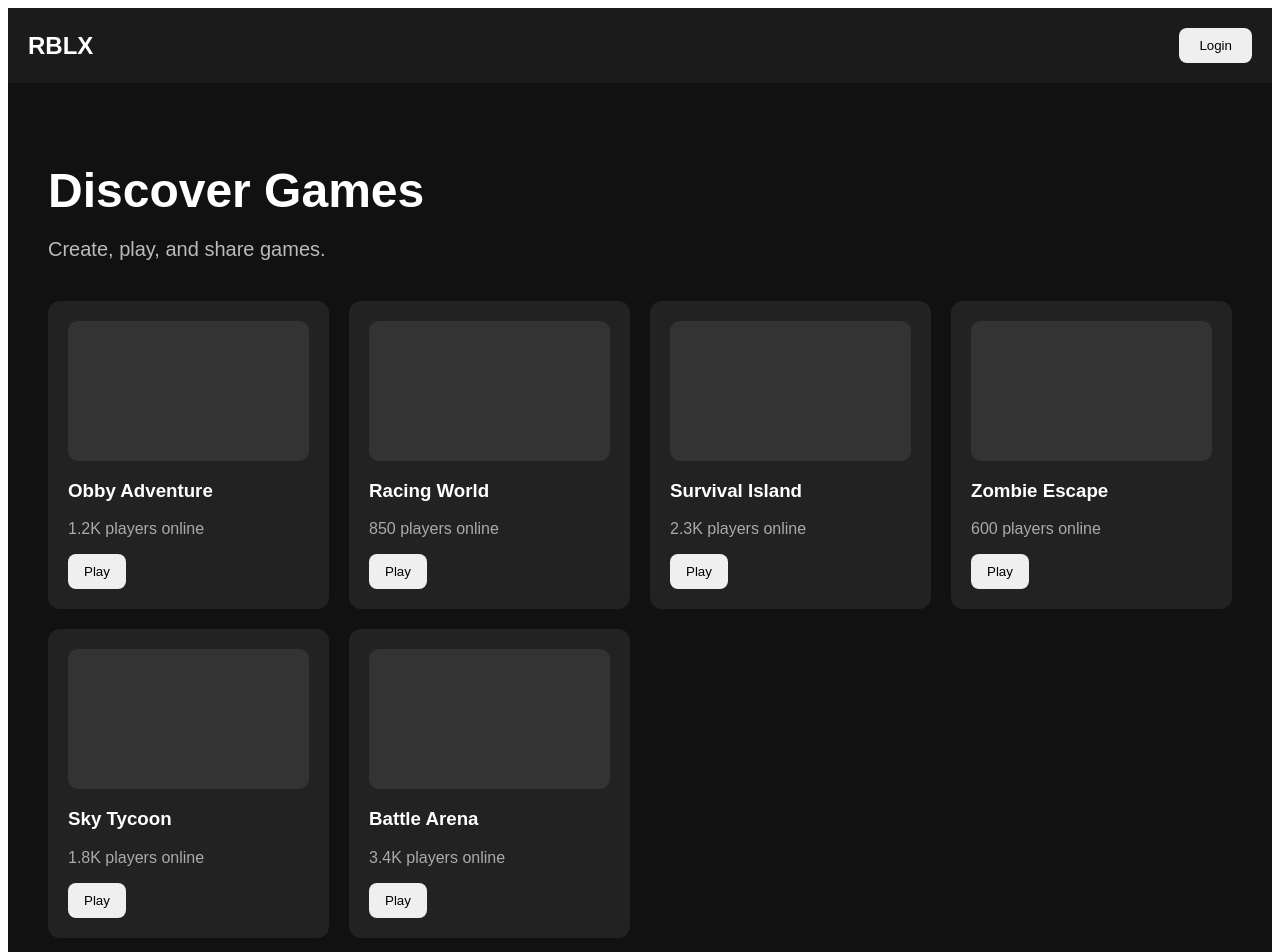
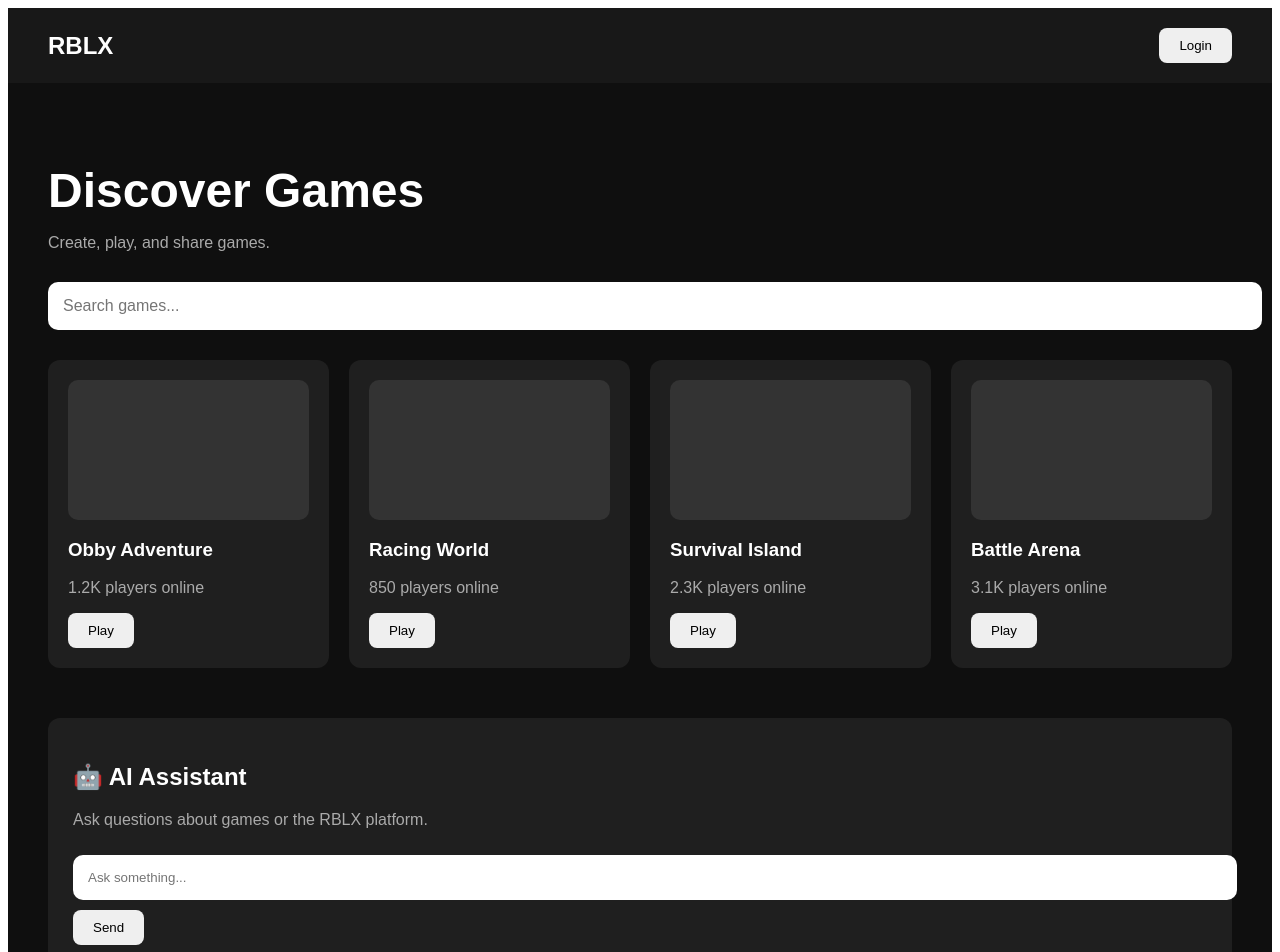
Before and after one commit to khoatran98tx-Sovereign/rblx, a Next.js app: page / in a window 1280 px wide. Shown: the top 952 px of the page. Built offline with nearby package versions, Linux system fonts and the light colour scheme.

Commit message:
Update page.js

```diff
--- a/app/page.js
+++ b/app/page.js
@@ -1,25 +1,42 @@
 "use client";
 
 import { useState } from "react";
+import Link from "next/link";
 
 export default function Home() {
   const [message, setMessage] = useState("");
   const [reply, setReply] = useState("");
-  const [loading, setLoading] = useState(false);
+  const [search, setSearch] = useState("");
 
   const games = [
-    { name: "Obby Adventure", players: "1.2K" },
-    { name: "Racing World", players: "850" },
-    { name: "Survival Island", players: "2.3K" },
-    { name: "Zombie Escape", players: "600" },
-    { name: "Sky Tycoon", players: "1.8K" },
-    { name: "Battle Arena", players: "3.4K" }
+    {
+      name: "Obby Adventure",
+      slug: "obby-adventure",
+      players: "1.2K"
+    },
+    {
+      name: "Racing World",
+      slug: "racing-world",
+      players: "850"
+    },
+    {
+      name: "Survival Island",
+      slug: "survival-island",
+      players: "2.3K"
+    },
+    {
+      name: "Battle Arena",
+      slug: "battle-arena",
+      players: "3.1K"
+    }
   ];
+
+  const filteredGames = games.filter((game) =>
+    game.name.toLowerCase().includes(search.toLowerCase())
+  );
 
   async function askBot() {
     if (!message.trim()) return;
-
-    setLoading(true);
 
     try {
       const res = await fetch("/api/chat", {
@@ -33,35 +50,31 @@ export default function Home() {
       });
 
       const data = await res.json();
-
-      setReply(data.reply || "No response received.");
-      setMessage("");
-    } catch (error) {
-      setReply("Error connecting to AI.");
+      setReply(data.reply);
+    } catch {
+      setReply("AI unavailable right now.");
     }
-
-    setLoading(false);
   }
 
   return (
     <main
       style={{
-        background: "#111",
+        minHeight: "100vh",
+        background: "#0f0f0f",
         color: "white",
-        minHeight: "100vh",
-        fontFamily: "Arial, sans-serif"
+        fontFamily: "Arial"
       }}
     >
       <nav
         style={{
-          padding: "20px",
-          background: "#1b1b1b",
+          background: "#181818",
+          padding: "20px 40px",
           display: "flex",
           justifyContent: "space-between",
           alignItems: "center"
         }}
       >
-        <h2 style={{ margin: 0 }}>RBLX</h2>
+        <h1 style={{ margin: 0 }}>RBLX</h1>
 
         <button
           style={{
@@ -76,24 +89,38 @@ export default function Home() {
       </nav>
 
       <section style={{ padding: "40px" }}>
-        <h1
+        <h2
           style={{
             fontSize: "48px",
             marginBottom: "10px"
           }}
         >
           Discover Games
-        </h1>
+        </h2>
 
         <p
           style={{
-            color: "#bbb",
-            fontSize: "20px",
-            marginBottom: "40px"
+            color: "#aaa",
+            marginBottom: "30px"
           }}
         >
           Create, play, and share games.
         </p>
+
+        <input
+          type="text"
+          placeholder="Search games..."
+          value={search}
+          onChange={(e) => setSearch(e.target.value)}
+          style={{
+            width: "100%",
+            padding: "15px",
+            borderRadius: "10px",
+            border: "none",
+            marginBottom: "30px",
+            fontSize: "16px"
+          }}
+        />
 
         <div
           style={{
@@ -102,13 +129,13 @@ export default function Home() {
             gap: "20px"
           }}
         >
-          {games.map((game) => (
+          {filteredGames.map((game) => (
             <div
-              key={game.name}
+              key={game.slug}
               style={{
-                background: "#222",
-                padding: "20px",
-                borderRadius: "12px"
+                background: "#1f1f1f",
+                borderRadius: "12px",
+                padding: "20px"
               }}
             >
               <div
@@ -126,9 +153,10 @@ export default function Home() {
                 {game.players} players online
               </p>
 
+              <Link href={`/games/${game.slug}`}>
                 <button
                   style={{
-                  padding: "10px 16px",
+                    padding: "10px 20px",
                     borderRadius: "8px",
                     border: "none",
                     cursor: "pointer"
@@ -136,6 +164,7 @@ export default function Home() {
                 >
                   Play
                 </button>
+              </Link>
             </div>
           ))}
         </div>
@@ -143,50 +172,49 @@ export default function Home() {
         <div
           style={{
             marginTop: "50px",
-            background: "#222",
+            background: "#1f1f1f",
             padding: "25px",
             borderRadius: "12px"
           }}
         >
           <h2>🤖 AI Assistant</h2>
 
-          <p style={{ color: "#bbb" }}>
+          <p style={{ color: "#aaa" }}>
             Ask questions about games or the RBLX platform.
           </p>
 
           <input
             value={message}
             onChange={(e) => setMessage(e.target.value)}
-            placeholder="Ask the AI something..."
+            placeholder="Ask something..."
             style={{
               width: "100%",
-              padding: "12px",
-              marginTop: "10px",
-              marginBottom: "10px",
-              borderRadius: "8px",
-              border: "none"
+              padding: "15px",
+              borderRadius: "10px",
+              border: "none",
+              marginTop: "10px"
             }}
           />
 
           <button
             onClick={askBot}
-            disabled={loading}
             style={{
+              marginTop: "10px",
               padding: "10px 20px",
               borderRadius: "8px",
               border: "none",
               cursor: "pointer"
             }}
           >
-            {loading ? "Thinking..." : "Send"}
+            Send
           </button>
 
           {reply && (
             <div
               style={{
                 marginTop: "15px",
+                background: "#2d2d2d",
                 padding: "15px",
-                background: "#333",
                 borderRadius: "8px"
               }}
             >
```
Lines whose indentation alone changed are shown as unchanged.
